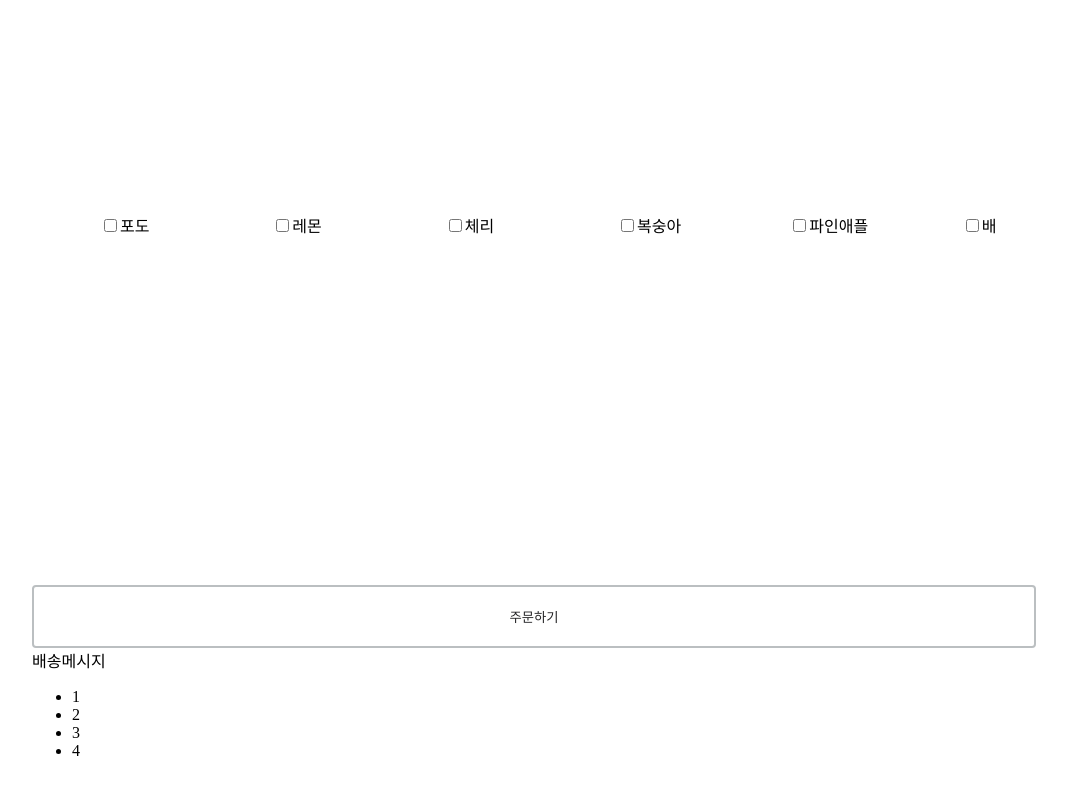
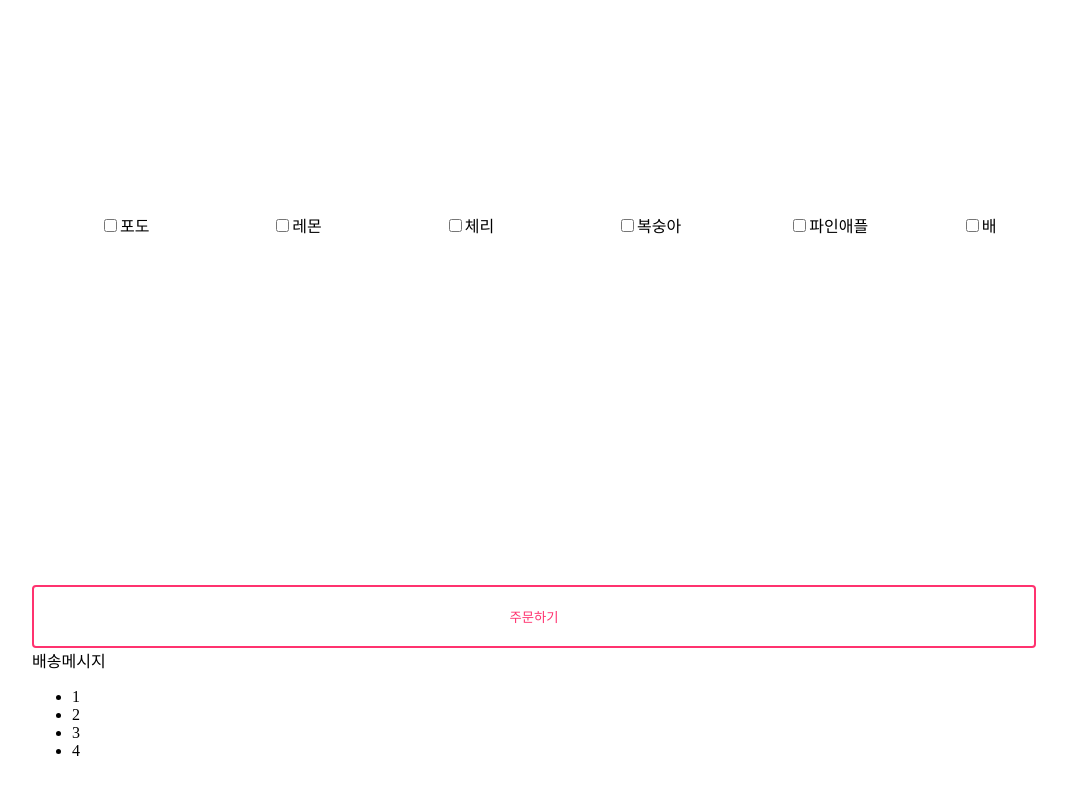
Before and after one commit to yejz0715/react-shopping, a React (Create React App) app: page / in a window 1280 px wide. In both pictures the pointer is over the button "주문하기". Shown: the part 429-1223 px from the top of the page, without its empty margins (106-1173 px from the left). Built offline with nearby package versions, Linux system fonts and the light colour scheme.

Commit message:
button:hover 스타일 적용

```diff
--- a/src/Component/Button/index.jsx
+++ b/src/Component/Button/index.jsx
@@ -2,7 +2,7 @@ import React from "react";
 import "./style.css";
 function Button(props) {
   function buttonOnClick() {
-    document.location.href("../../Pages/Order");
+    console.log("hi");
   }
   return (
     <div>
--- a/src/Component/Button/style.css
+++ b/src/Component/Button/style.css
@@ -6,3 +6,7 @@ button {
   border-radius: 4px;
   color: #242426;
 }
+button:hover {
+  border: 2px solid #ff326f;
+  color: #ff326f;
+}
```
